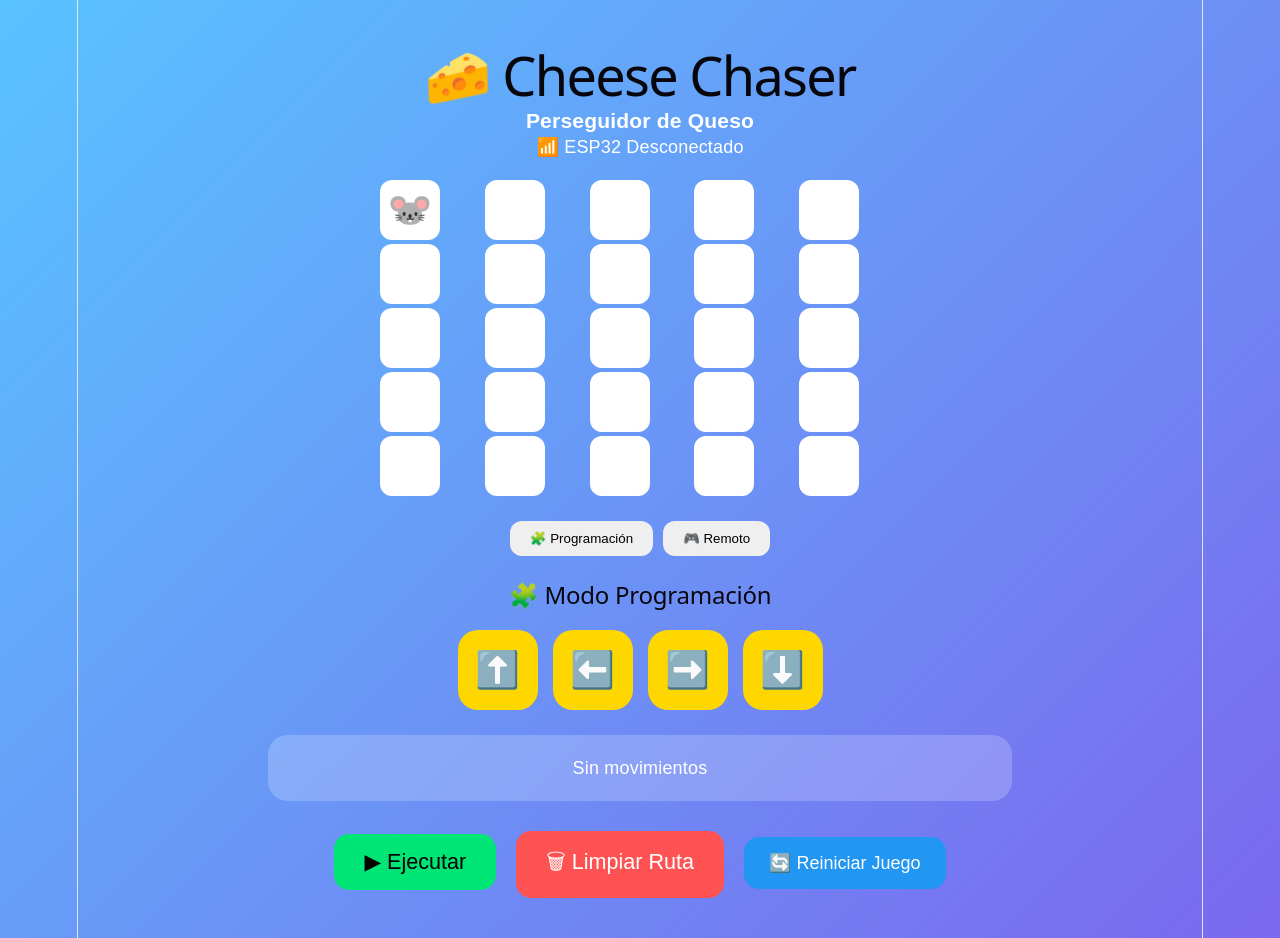
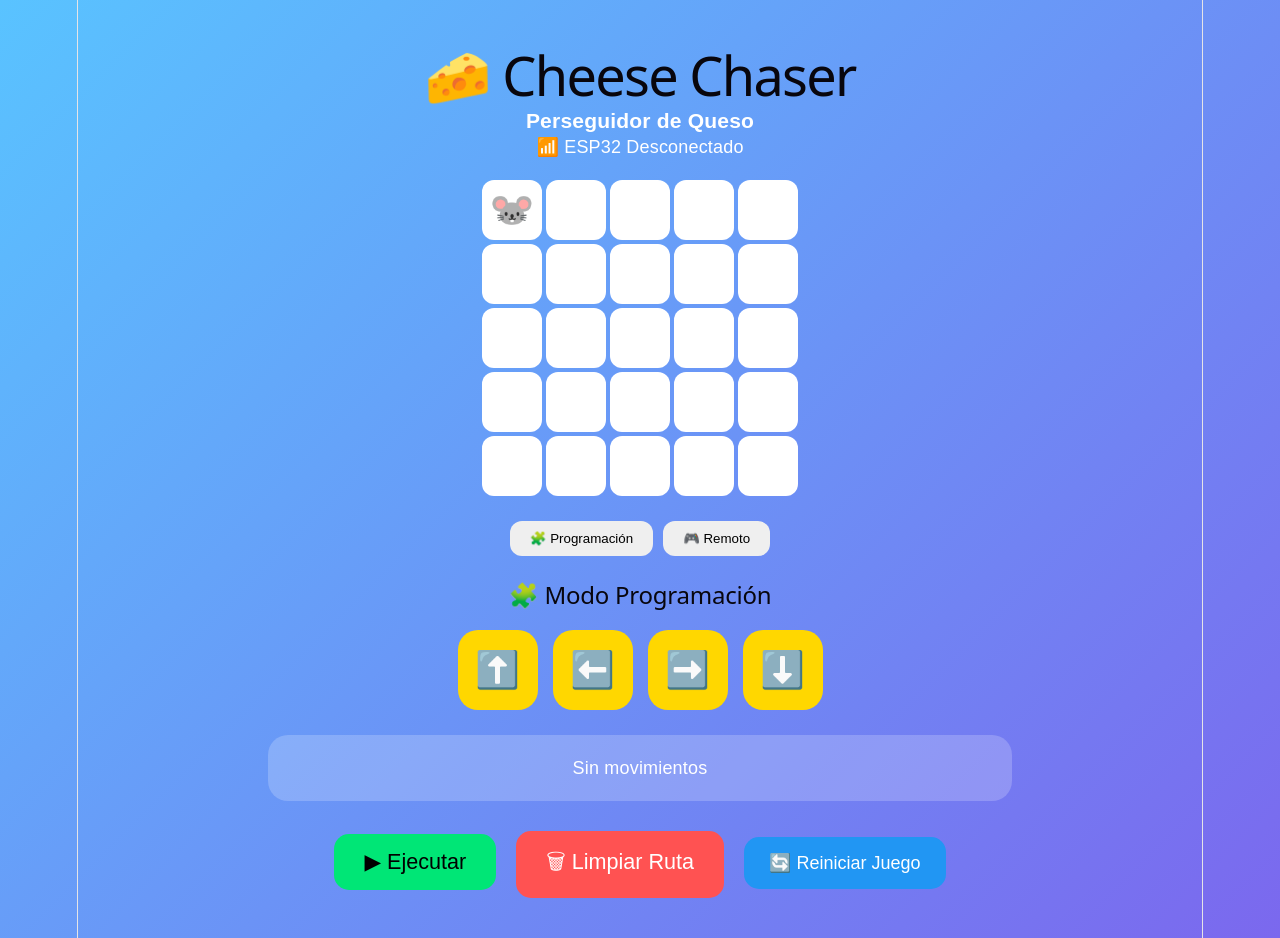
Before and after one commit to jpmax-c/mousebot-ui, a React (Vite) app: page / in a window 1280 px wide. Built offline with nearby package versions, Linux system fonts and the light colour scheme.

Commit message:
Agregado movimiento del ratón

```diff
--- a/src/App.css
+++ b/src/App.css
@@ -193,10 +193,11 @@
 
 
 .maze-grid {
-  width: 520px;
+  width: fit-content;
   margin: 20px auto;
 
   display: grid;
+  gap: 4px; /* separación entre celdas */
 
   grid-template-columns:
     repeat(5, 1fr);/* ----------------------cambiar columa */
```
